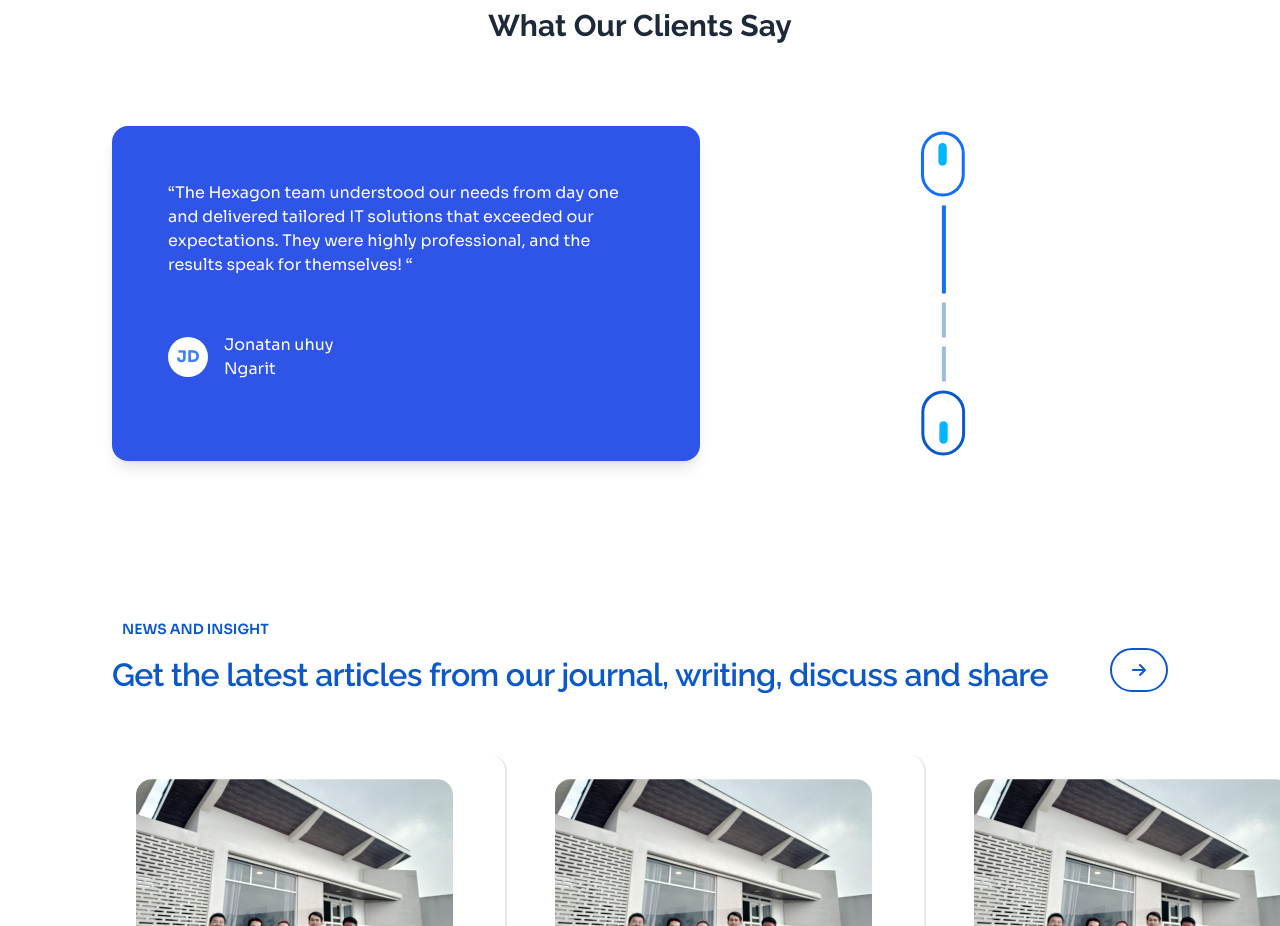
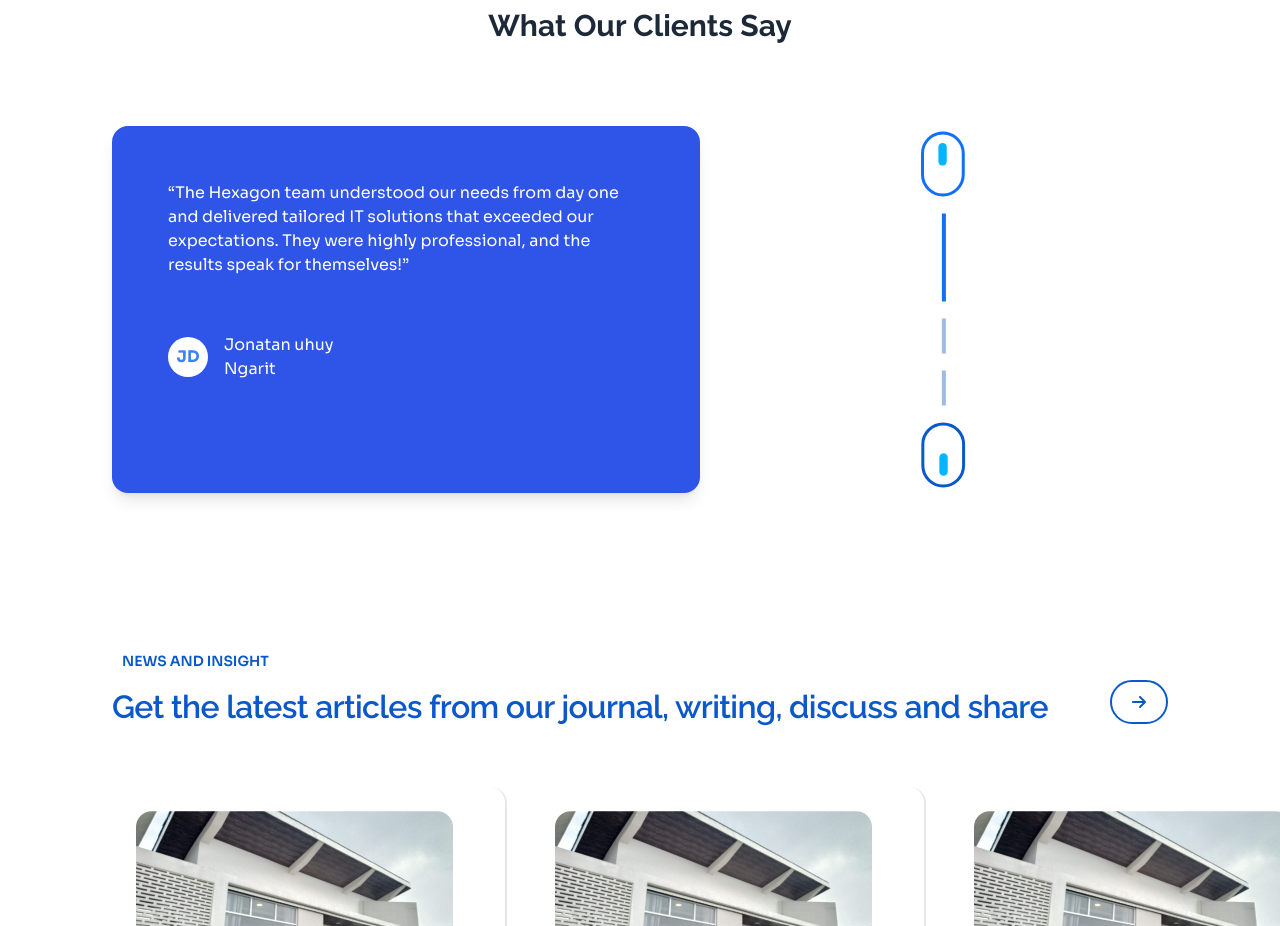
Before and after one commit to hexagon-projects/hexagon-landing-page, a Vue app: page / in a window 1280 px wide. Shown: the part 2660-3586 px from the top of the page. Built offline with nearby package versions, Linux system fonts and the light colour scheme.

Commit message:
add pagination for review and update for career

```diff
--- a/src/components/pages/home/Career.vue
+++ b/src/components/pages/home/Career.vue
@@ -26,6 +26,9 @@ import Button from '@/components/button/Button.vue';
                     <div class="absolute bottom-0 right-0 flex items-center justify-center">
                         <img src="@/assets/Group 11.svg" alt="Icon" class="w-13 h-13" />
                     </div>
+                    <div class="absolute bottom-0 right-0 flex gap-2 opacity-0 transition-opacity duration-300 hover:opacity-100">
+                        <img src="@/assets/Large unit.svg" alt="Large Unit Icon" class="w-[150px] h-[150]" />
+                    </div>
                 </div>
                 <div class="flex flex-col items-start bg-[#F5F6FA] rounded-[16px] mb-4 p-[45px] pt-[35px] relative transition-all duration-300 hover:bg-blue-500 hover:text-white hover:shadow-lg hover:scale-105">
                     <p class="text-xs text-gray-600 mb-2">Intern</p>
@@ -34,6 +37,9 @@ import Button from '@/components/button/Button.vue';
                     <p class="text-xs text-gray-600 text-justify">Proficiency in HTML, CSS, JavaScript (React, Vue, or Angular experience is a plus), knowledge of responsive design principles, and familiarity with version control (Git).</p>
                     <div class="absolute bottom-0 right-0 flex items-center justify-center">
                         <img src="@/assets/Group 11.svg" alt="Icon" class="w-13 h-13" />
+                    </div>
+                    <div class="absolute bottom-0 right-0 flex gap-2 opacity-0 transition-opacity duration-300 hover:opacity-100">
+                        <img src="@/assets/Large unit.svg" alt="Large Unit Icon" class="w-[150px] h-[150]" />
                     </div>
                 </div>
                 <div class="flex flex-col items-start items-center bg-[#F5F6FA] rounded-[16px] mb-4 p-[45px] pt-[35px] relative transition-all duration-300 hover:bg-blue-500 hover:text-white hover:shadow-lg hover:scale-105">
@@ -73,4 +79,12 @@ import Button from '@/components/button/Button.vue';
 .hover\:text-white:hover h1 {
     color: white;
 }
+
+.opacity-0 {
+    opacity: 0;
+}
+
+.opacity-100 {
+    opacity: 1;
+}
 </style>
--- a/src/components/pages/home/Review.vue
+++ b/src/components/pages/home/Review.vue
@@ -1,39 +1,99 @@
 <script setup>
-import Button from '@/components/button/Button.vue';
-import ButtonOutline from '@/components/button/ButtonOutline.vue';
+import { ref } from 'vue';
+
+// Sample reviews data
+const reviews = ref([
+    {
+        text: "“The Hexagon team understood our needs from day one and delivered tailored IT solutions that exceeded our expectations. They were highly professional, and the results speak for themselves!”",
+        name: "Jonatan uhuy",
+        position: "Ngarit",
+        initials: "JD"
+    },
+    {
+        text: "“Working with Hexagon was a game-changer for our business. Their innovative approach and dedication made all the difference.”",
+        name: "Alice Smith",
+        position: "CEO, TechCorp",
+        initials: "AS"
+    },
+    {
+        text: "“I highly recommend Hexagon for their exceptional service and commitment to client satisfaction. They truly care about their clients.”",
+        name: "Michael Johnson",
+        position: "Manager, Innovate Inc.",
+        initials: "MJ"
+    }
+]);
+
+const currentPage = ref(0);
+const totalPages = reviews.value.length; // Total number of reviews
+
+const nextPage = () => {
+    if (currentPage.value < totalPages - 1) {
+        currentPage.value++;
+    }
+};
+
+const prevPage = () => {
+    if (currentPage.value > 0) {
+        currentPage.value--;
+    }
+};
+
+const goToPage = (page) => {
+    currentPage.value = page;
+};
 </script>
 
 <template>
-    <div class="px-[56px] md:px-[112px]">
+    <div class="px-[10px] md:px-[112px]">
         <div class="flex flex-col gap-9 items-center text-center mb-[78px]">
             <span class="bg-gray-100 px-4 py-2 rounded-lg text-xs font-medium inline">Review</span>
             <h1 class="font-raleway text-[30px] font-bold text-gray-800">What Our Clients Say</h1>
         </div>
         <div class="flex flex-col lg:flex-row gap-[18px] mb-[18px]">
-            <div class="lg:max-w-[750px] w-full flex flex-col bg-[#2F54E8] rounded-[16px] shadow-lg">
+            <div class="lg:max-w-[750px] w-full flex flex-col bg-[#2F54E8] rounded-[16px] shadow-lg relative"> <!-- Added relative positioning -->
                 <div class="p-[56px] pt-[55px]">
-                    <p class="text-[16px] text-white font-normal">“The Hexagon team understood our needs from day one and delivered tailored IT solutions that exceeded our expectations. They were highly professional, and the results speak for themselves! “</p>
+                    <p class="text-[16px] text-white font-normal">{{ reviews[currentPage].text }}</p>
                 </div>
                 <div class="p-[56px] pt-0 flex items-center">
                     <div class="w-10 h-10 bg-white rounded-full flex items-center justify-center text-blue-500 font-bold">
-                        JD
+                        {{ reviews[currentPage].initials }}
                     </div>
                     <div class="ml-4">
-                        <h3 class="text-white">Jonatan uhuy</h3>
-                        <p class="text-white font-normal">Ngarit</p>
+                        <h3 class="text-white">{{ reviews[currentPage].name }}</h3>
+                        <p class="text-white font-normal">{{ reviews[currentPage].position }}</p>
                     </div>
+                </div>
+                <div class="absolute bottom-0 right-0 flex gap-2">
+                    <img src="@/assets/Large unit.svg" alt="Large Unit Icon" class="hidden md:w-[200px] h-[200]" />
+                </div>
+                <div class="absolute bottom-0 right-0 flex gap-2">
+                    <img src="@/assets/Group 11.svg" alt="Group Icon" class="hidden md:w-15 h-15" />
                 </div>
             </div>
 
-            <div class="lg:max-w-[450px] w-full flex flex-col items-center rounded-[16px] p-[5px]">
+            <div class="max-w-[450px] w-full flex flex-col md:flex-col items-center rounded-[16px] p-[5px]">
                 <div class="flex flex-col items-center gap-2">
-                    <img src="@/assets/Top arrow.svg" alt="">
-                    <img src="@/assets/Active dot.svg" alt="">
-                    <img src="@/assets/Dot.svg" alt="">
-                    <img src="@/assets/Dot.svg" alt="">
-                    <img src="@/assets/scroll.svg" alt="">
+                    <img src="@/assets/Top arrow.svg" @click="prevPage" :disabled="currentPage === 0" alt="Previous" class="cursor-pointer" />
+                    <div class="flex-col">
+                        <img
+                            v-for="(review, index) in reviews"
+                            :key="index"
+                            src="@/assets/Dot.svg"
+                            @click="goToPage(index)"
+                            :class="{'active-dot': currentPage === index}"
+                            alt="Page Dot"
+                            class="cursor-pointer pt-2 pb-2"
+                        />
+                    </div>
+                    <img src="@/assets/scroll.svg" @click="nextPage" :disabled="currentPage === totalPages - 1" alt="Next" class="cursor-pointer" />
                 </div>
             </div>
         </div>
     </div>
 </template>
+
+<style>
+.active-dot {
+    content: url('@/assets/Active dot.svg');
+}
+</style>
```
